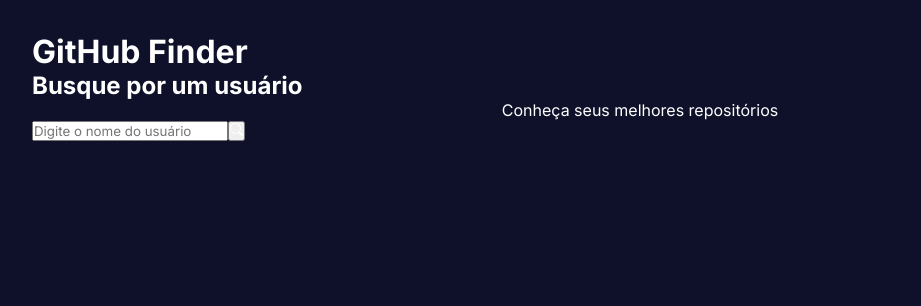
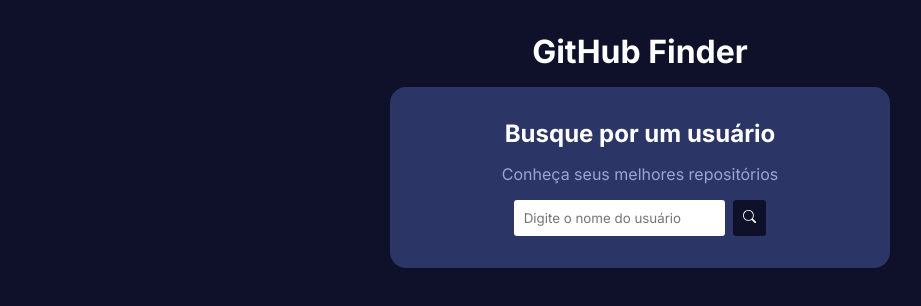
Before and after one commit to rafavanzele/projeto-github-finder, a React (Vite) app in the folder github_finder/: page / in a window 1280 px wide. Shown: the top 306 px of the page, without its empty margins (0-921 px from the left). Built offline with nearby package versions, Linux system fonts and the light colour scheme.

Commit message:
componente de busca

```diff
--- /dev/null
+++ b/github_finder/src/App.module.css
@@ -0,0 +1,9 @@
+.app {
+    max-width: 500px;
+    margin: 0 auto;
+}
+
+.app h1 {
+    text-align: center;
+    margin-bottom: 1rem;
+}
--- a/github_finder/src/App.tsx
+++ b/github_finder/src/App.tsx
@@ -1,9 +1,12 @@
 import { Outlet } from "react-router-dom"
+
+// ESTILOS QUE NÂO VAZEM (MODULE)
+import classes from './App.module.css'
 
 function App() {
 
   return (
-    <div className="app">
+    <div className={classes.app}>
       <h1>GitHub Finder</h1>
       <Outlet/>
     </div>
--- /dev/null
+++ b/github_finder/src/components/Search.module.css
@@ -0,0 +1,32 @@
+.search {
+    background-color: #2b3566;
+    padding: 2rem;
+    border-radius: 1rem;
+    display: flex;
+    flex-direction: column;
+    justify-content: center;
+    align-items: center;
+    gap: 1rem;
+    margin-bottom: 1.5rem;
+}
+
+.search p {
+    color: #9da5d1;
+}
+
+.search_container {
+    display: flex;
+    gap: 0.5rem;
+}
+
+.search_container input, .search_container button {
+    padding: 0.6rem;
+    border-radius: 3px;
+    border: none;
+    color: #2b3566;
+}
+
+.search_container button {
+    background-color: #0e1129;
+    cursor: pointer;
+}
--- a/github_finder/src/components/Search.tsx
+++ b/github_finder/src/components/Search.tsx
@@ -6,18 +6,21 @@
 
 import { useState } from "react"
 
+// ESTILOS QUE NÃO VAZAM (MODULE)
+import classes from './Search.module.css'
+
 
 const Search = ({loadUser}: SearchProps) => {
     const [userName, setUserName] = useState('')
 
 
   return (
-    <div>
+    <div className={classes.search}>
         <h2>Busque por um usuário</h2>
 
         <p>Conheça seus melhores repositórios</p>
 
-        <div>
+        <div className={classes.search_container}>
             <input type="text" placeholder='Digite o nome do usuário' onChange={(e) => setUserName(e.target.value)}/>
             <button onClick={() => loadUser(userName)}> <BsSearch/> </button>
         </div>
--- a/github_finder/src/routes/Home.tsx
+++ b/github_finder/src/routes/Home.tsx
@@ -13,13 +13,25 @@
 
         const data = await res.json()
 
-        console.log(data)
+        const {avatar_url, login, location, followers, following} = data
 
+        const userData: UserProps = {
+          avatar_url,
+          login,
+          location,
+          followers,
+          following,
+        }
+
+        setUser(userData)
     }
 
 
   return (
-    <Search loadUser={loadUser}/>
+    <div>
+      <Search loadUser={loadUser}/>
+      {user && <p>{user.login}</p>}
+    </div>
   )
 }
 
```
Also changed, not shown: github_finder/src/App.css (deleted).
